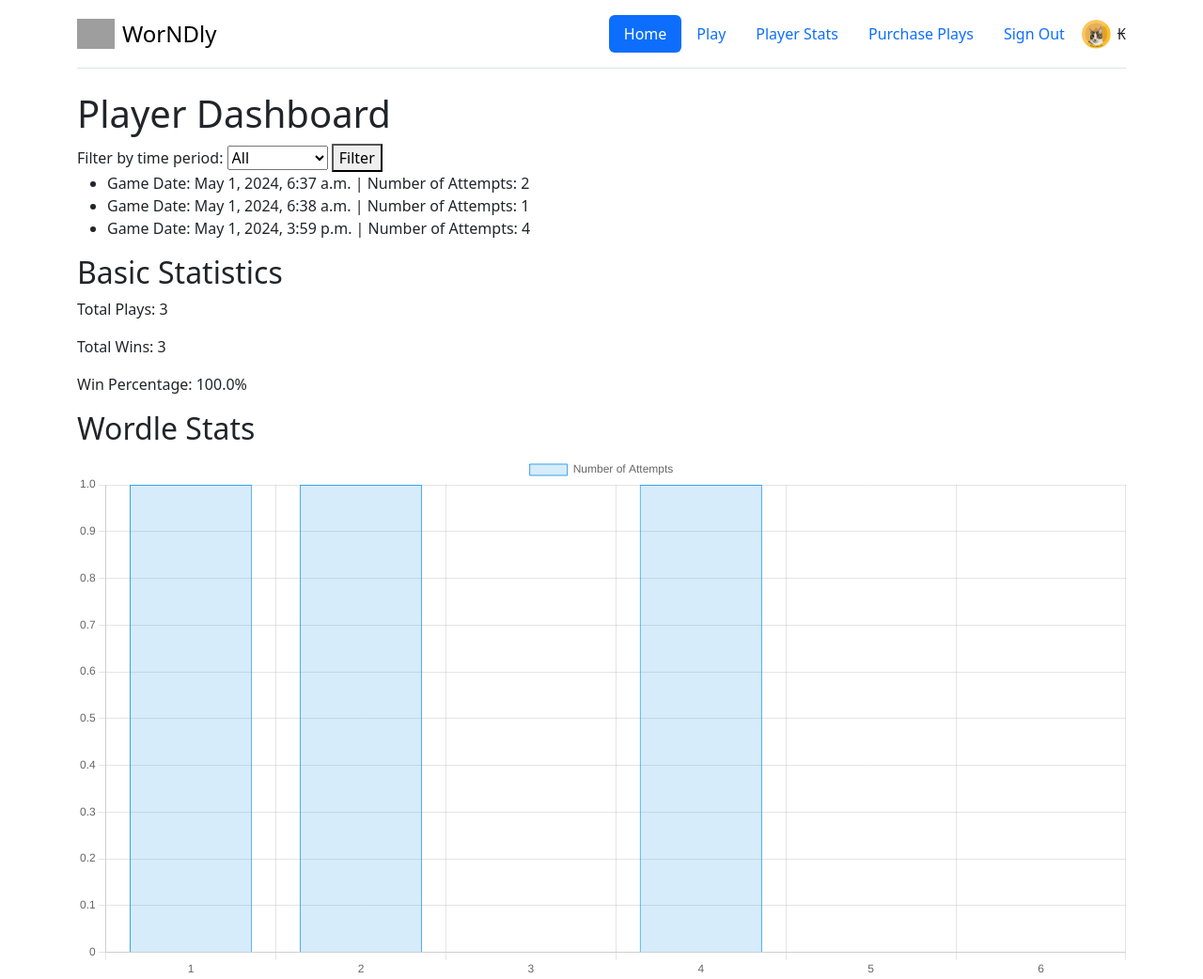
After one commit to NKyhl/WordleND, a Django app: page /stats in a window 1280 px wide. The commit adds this page. Shown: the whole page at 94% size. Run offline with Django 5.2, Linux system fonts and the light colour scheme; a user stored in the database is signed in; data comes from the database, SQL or seed files in the repository; grey boxes are pictures that could not be loaded.

Commit message:
Player Dashboard

```diff
--- a/src/wordleND/templates/base.html
+++ b/src/wordleND/templates/base.html
@@ -23,6 +23,9 @@
                 {% if user.is_authenticated %}
                     <li class="nav-item">
                         <a href="/play" class="nav-link" aria-current="page">Play</a>
+                    </li>
+                    <li>
+                        <a href="/stats" class="nav-link" aria-current="page"> Player Stats </a>
                     </li>
                     <li>
                         <a href="/purchase" class="nav-link" aria-current="page"> Purchase Plays </a>
--- /dev/null
+++ b/src/wordleND/templates/stats.html
@@ -0,0 +1,69 @@
+{% extends "base.html" %}
+
+{% block title %}Welcome to WorNDly!{% endblock %}
+
+{% block content %}
+<h1>Player Dashboard</h1>
+
+<!-- Add filtering options -->
+<form method="get">
+    <label for="time_period">Filter by time period:</label>
+    <select name="time_period" id="time_period">
+        <option value="all">All</option>
+        <option value="last_week">Last Week</option>
+        <option value="last_month">Last Month</option>
+        <option value="last_year">Last Year</option>
+    </select>
+    <button type="submit">Filter</button>
+</form>
+
+<!-- Display list of plays -->
+<ul>
+    {% for play in all_plays %}
+        <li>
+            Game Date: {{ play.game_date }} |
+            Number of Attempts: {{ play.attempts }}
+        </li>
+    {% endfor %}
+</ul>
+<h2>Basic Statistics</h2>
+<p>Total Plays: {{ total_plays }}</p>
+<p>Total Wins: {{ total_wins }}</p>
+<p>Win Percentage: {{ win_percentage }}%</p>
+
+
+<script src="https://cdn.jsdelivr.net/npm/chart.js"></script>
+
+
+<h2>Wordle Stats</h2>
+<canvas id="attemptsChart" width="400" height="200"></canvas>
+{{ attempts_distribution|json_script:"attempts-list" }}
+<script>
+    // Define variables to store the data passed from Django
+    let labels = ['1', '2', '3', '4', '5', '6']
+    let data = JSON.parse(document.getElementById('attempts-list').textContent);
+    console.log(data)
+    var ctx = document.getElementById('attemptsChart').getContext('2d');
+    var attemptsChart = new Chart(ctx, {
+        type: 'bar',
+        data: {
+            labels: labels,
+            datasets: [{
+                label: 'Number of Attempts',
+                data: data,
+                backgroundColor: 'rgba(54, 162, 235, 0.2)',
+                borderColor: 'rgba(54, 162, 235, 1)',
+                borderWidth: 1
+            }]
+        },
+        options: {
+            scales: {
+                y: {
+                    beginAtZero: true
+                }
+            }
+        }
+    });
+</script>
+
+{% endblock %}
--- a/src/wordleND/urls.py
+++ b/src/wordleND/urls.py
@@ -9,5 +9,6 @@ urlpatterns = [
     path("signout", views.signout, name="signout"),
     path("check-word", views.check_word, name="check-word"),
     path("create-game", views.create_game, name="create-game"),
-    path("purchase", views.purchase, name="purchase")
+    path("purchase", views.purchase, name="purchase"),
+    path("stats", views.player_dashboard, name="stats")
 ]
--- a/src/wordleND/views.py
+++ b/src/wordleND/views.py
@@ -4,6 +4,7 @@ from django.contrib.auth import authenticate, login, logout
 from django.contrib import messages
 from django.contrib.auth.forms import UserCreationForm
 from django.utils import timezone
+from django.db.models import Count
 from .models import User, Play, GameState, Profile
 from .forms import SignUpUserForm
 from .api import view_all_coins, view_balance_for_user, user_pay
@@ -11,6 +12,7 @@ from .utils import load_config
 import random
 import json
 from datetime import datetime
+from operator import countOf
 
 # Create your views here.
 def home(request):
@@ -278,3 +280,39 @@ def purchase(request):
         email = request.user.email
         balance = view_balance_for_user(access_token, email)
         return render(request, 'purchase.html', {'balance':balance['amount']})
+
+def player_dashboard(request):
+    all_plays = Play.objects.filter(user=request.user, in_progress=False)
+
+    total_plays = all_plays.count()
+    total_wins = all_plays.filter(outcome=True).count()
+    win_percentage = (total_wins / total_plays) * 100 if total_plays > 0 else 0
+    attempt_history = [p.attempts for p in Play.objects.filter(user=request.user, in_progress=False, outcome=True)]
+    print(total_plays)
+    attempts_distribution = [
+        countOf(attempt_history, 1),
+        countOf(attempt_history, 2),
+        countOf(attempt_history, 3),
+        countOf(attempt_history, 4),
+        countOf(attempt_history, 5),
+        countOf(attempt_history, 6),
+    ]
+    print(attempts_distribution)
+
+    time_period = request.GET.get('time_period', 'all')
+    if time_period == 'last_week':
+        all_plays = Play.objects.filter(user=request.user, game_date__gte=timezone.now() - timezone.timedelta(days=7))
+    elif time_period == 'last_month':
+        all_plays = Play.objects.filter(user=request.user, game_date__gte=timezone.now() - timezone.timedelta(days=30))
+    elif time_period == 'last_year':
+        all_plays = Play.objects.filter(user=request.user, game_date__gte=timezone.now() - timezone.timedelta(days=365))
+
+    context = {
+        'all_plays': all_plays,
+        'time_period':time_period,
+        'total_plays': total_plays,
+        'total_wins': total_wins,
+        'win_percentage': win_percentage,
+        'attempts_distribution': attempts_distribution
+    }
+    return render(request, "stats.html", context)
```
